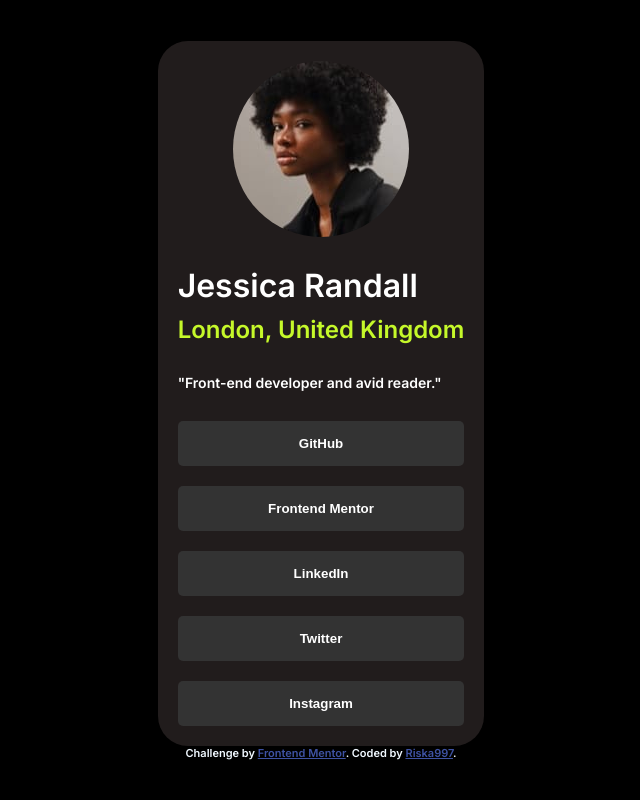
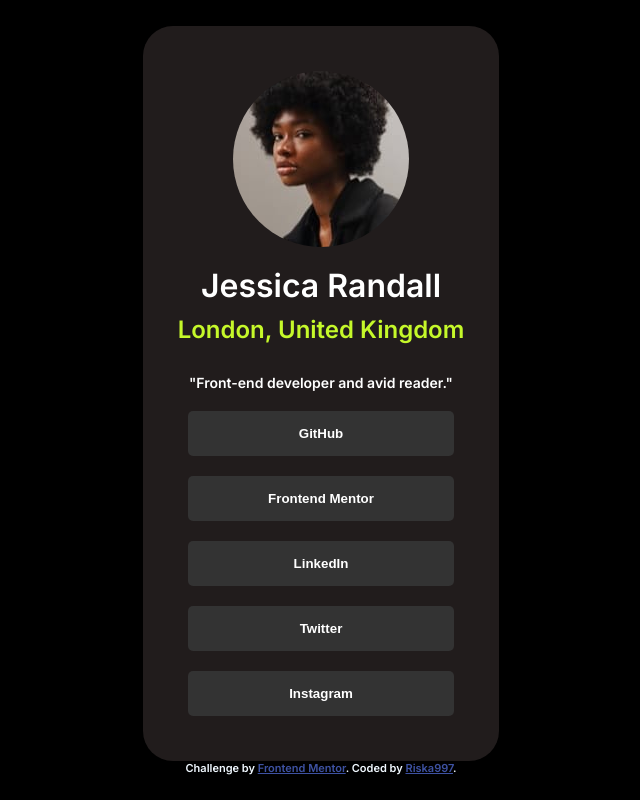
Before and after one commit to Riska997/social-links-profile-main, a plain HTML site: page index.html in a window 1280 px wide. Shown: the whole page, without its empty margins (319-959 px from the left). Drawn offline with Linux system fonts and the light colour scheme.

Commit message:
screenshots

```diff
--- a/styles.css
+++ b/styles.css
@@ -28,7 +28,7 @@ body{
     max-width: 600px;
     padding: 10px;
     border-radius: 30px;
-    padding: 10px;
+    padding: 35px;
     gap: 5px;
 }
 
@@ -40,9 +40,13 @@ body{
 
 }
 
-.intro{
-   padding: 10px;
-}
+.intro
+ {
+    display: flex;
+    flex-direction: column;
+     justify-content: center;
+    align-items: center;
+  }
 
 h1{
     color: hsl(0, 0%, 100%);
@@ -70,7 +74,7 @@ p{
 }
 
 button{
-    font-weight: 900;
+    font-weight: 600;
     background-color: hsl(0, 0%, 20%);
     color: hsl(0, 0%, 100%);
     border-radius: 5px;
```
Also changed, not shown: assets/images/screenshot-hover.png (added), assets/images/screenshot.jpeg, assets/images/screenshot.png (deleted), screenshot-hover.png (added), 1 other file.
